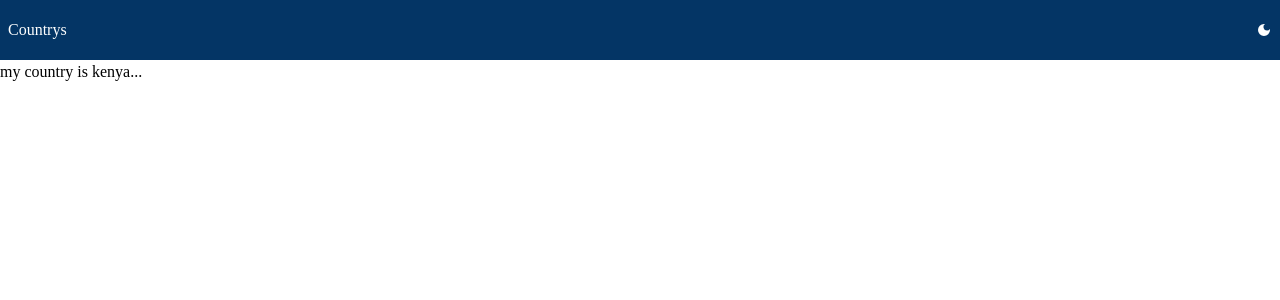
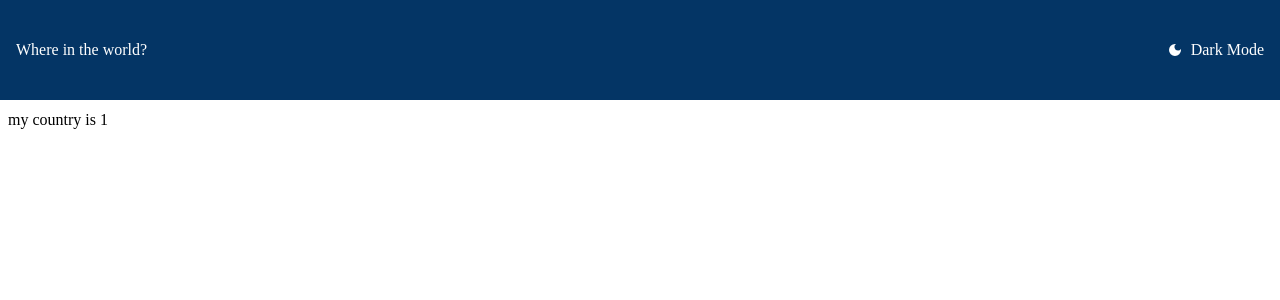
Before and after one commit to kennedybabu/countrys, a React (Create React App) app: page /country/1 in a window 1280 px wide. Shown: the top 300 px of the page. Built offline with nearby package versions, Linux system fonts and the light colour scheme.

Commit message:
feature: change the params passed from id to name

```diff
--- a/src/App.js
+++ b/src/App.js
@@ -1,7 +1,7 @@
 import Header from "./components/Header";
 import Home from "./pages/Home";
 import { Route, Routes } from "react-router-dom";
-import Country from "./pages/Country";
+import Country from "./pages/CountryPage";
 
 
 function App() {
@@ -10,7 +10,7 @@ function App() {
       <Header />
       <Routes>
         <Route path='/' exact element={<Home />} />
-        <Route path='/country/:id' element={<Country />} />
+        <Route path='/country/:name' element={<Country />} />
       </Routes>
     </div>
   );
--- a/src/components/Country.jsx
+++ b/src/components/Country.jsx
@@ -1,13 +1,20 @@
 import React from 'react'
+import { Link } from 'react-router-dom'
 
-const Country = ({name, capitalCity, flag, population}) => {
+const Country = ({name, id, modifiedCountrys, capitalCity, flag, population, region}) => {
   return (
-    <div>
-        <p>{name}</p>
-        <small>{capitalCity}</small>
-        <img src={flag} alt={name} />
-        <p>{population}</p>
-    </div>
+
+    <Link to={`/country/${name}`}>
+      <div className='w-[250px] rounded-md h-[300px] my-4 mx-auto shadow'>
+          <img src={flag} alt={name} className='h-[45%] rounded-t-md w-full'/>
+          <div className='w-full h-full px-2 py-4'>
+            <h2 className='font-bold text-xl'>{name}</h2>
+            <p><span>Population</span>: {population}</p>
+            <p>Region: {region}</p>
+            <small><span className='font-bold'>Capital</span>: {capitalCity}</small>
+          </div>
+      </div>
+    </Link>
   )
 }
 
--- a/src/components/CountrysList.jsx
+++ b/src/components/CountrysList.jsx
@@ -24,7 +24,8 @@ const CountrysList = () => {
                     name: item.name.common,
                     flag: item.flags.png,
                     population: item.population,
-                    capitalCity: item.capital
+                    capitalCity: item.capital,
+                    region: item.region
                 }
             })
             setModifiedCountrys(newState)
@@ -35,10 +36,11 @@ const CountrysList = () => {
 
   return (
     <div>
+
         {modifiedCountrys.map((item) => {
-            const {id, name, flag, population,capitalCity} = item
+            const {id, region, name, flag, population,capitalCity} = item
             return (
-               <Country name={name} id={id} flag={flag} population={population} capitalCity={capitalCity} />
+               <Country modifiedCountrys={modifiedCountrys} key={id} region={region} name={name} id={id} flag={flag} population={population} capitalCity={capitalCity} />
             )
         })}
     </div>
--- a/src/components/Header.jsx
+++ b/src/components/Header.jsx
@@ -4,9 +4,12 @@ import {MdDarkMode} from "react-icons/md"
 
 const Header = () => {
   return (
-    <div className='flex items-center justify-between px-2 w-full h-[60px] bg-[#043565] text-white'>
-        <p>Countrys</p>
-        <MdDarkMode />
+    <div className='flex items-center justify-between px-4 w-full h-[100px] bg-[#043565] text-white'>
+        <p>Where in the world?</p>
+        <div className='h-full flex items-center'>
+          <MdDarkMode className='mr-2'/>
+          Dark Mode
+        </div>
     </div>
   )
 }
--- a/src/components/SearchInput.jsx
+++ b/src/components/SearchInput.jsx
@@ -1,4 +1,5 @@
 import React, {useRef} from 'react'
+import {BiSearch} from "react-icons/bi"
 
 
 const SearchInput = () => {
@@ -7,8 +8,11 @@ const SearchInput = () => {
 
   return (
     <div className='w-full h-100px p-2'>
-        <form className='w-full flex items-center justify-center'>
-            <input className='border p-2' type='text' name='query' id='query' placeholder='search country...'/>
+        <form className='w-full px-4 flex items-center justify-center'>
+          <div className='w-full flex items-center border p-2 rounded-md shadow'>
+            <BiSearch className='mr-4'/>
+            <input className='' type='text' name='query' id='query' placeholder='search country...'/>
+          </div>
         </form>
     </div>
   )
--- a/src/index.css
+++ b/src/index.css
@@ -11,3 +11,9 @@ body {
     /* font-family: 'Poiret One', cursive; */
     font-family: 'Spectral', serif;
 }
+
+
+#query:active {
+    outline: none;
+    border: none;
+}
--- a/src/pages/Country.jsx
+++ /dev/null
@@ -1,11 +0,0 @@
-import React from 'react'
-
-const Country = () => {
-  return (
-    <div>
-        my country is kenya...
-    </div>
-  )
-}
-
-export default Country
--- /dev/null
+++ b/src/pages/CountryPage.jsx
@@ -0,0 +1,28 @@
+import React, { useEffect, useState } from 'react'
+import { useParams } from 'react-router-dom'
+import { useSelector } from 'react-redux'
+// import { application } from 'express'
+
+const CountryPage = ({modifiedCountrys}) => {
+  const {name} = useParams()
+  // const {countrys } = useSelector((state) => ({...state.app}))
+  // const [selectedCountry,setSelectedCountry] = useState({})
+
+  // useEffect(()=> {
+  //   const country = countrys.filter((item) => {
+  //     return item.id === id
+  //   })
+  //   setSelectedCountry(country)
+  // },[countrys, id])
+  // console.log(countrys)
+
+
+  return (
+    <div className='w-full h-full p-2'>
+        {/* <p>{selectedCountry.name}</p> */}
+        my country is {name}
+    </div>
+  )
+}
+
+export default CountryPage
--- a/src/pages/Home.jsx
+++ b/src/pages/Home.jsx
@@ -1,9 +1,12 @@
 import React from 'react'
 import CountrysList from '../components/CountrysList'
+import SearchInput from '../components/SearchInput'
+
 
 const Home = () => {
   return (
     <div>
+        <SearchInput />
         <CountrysList />
     </div>
   )
```
